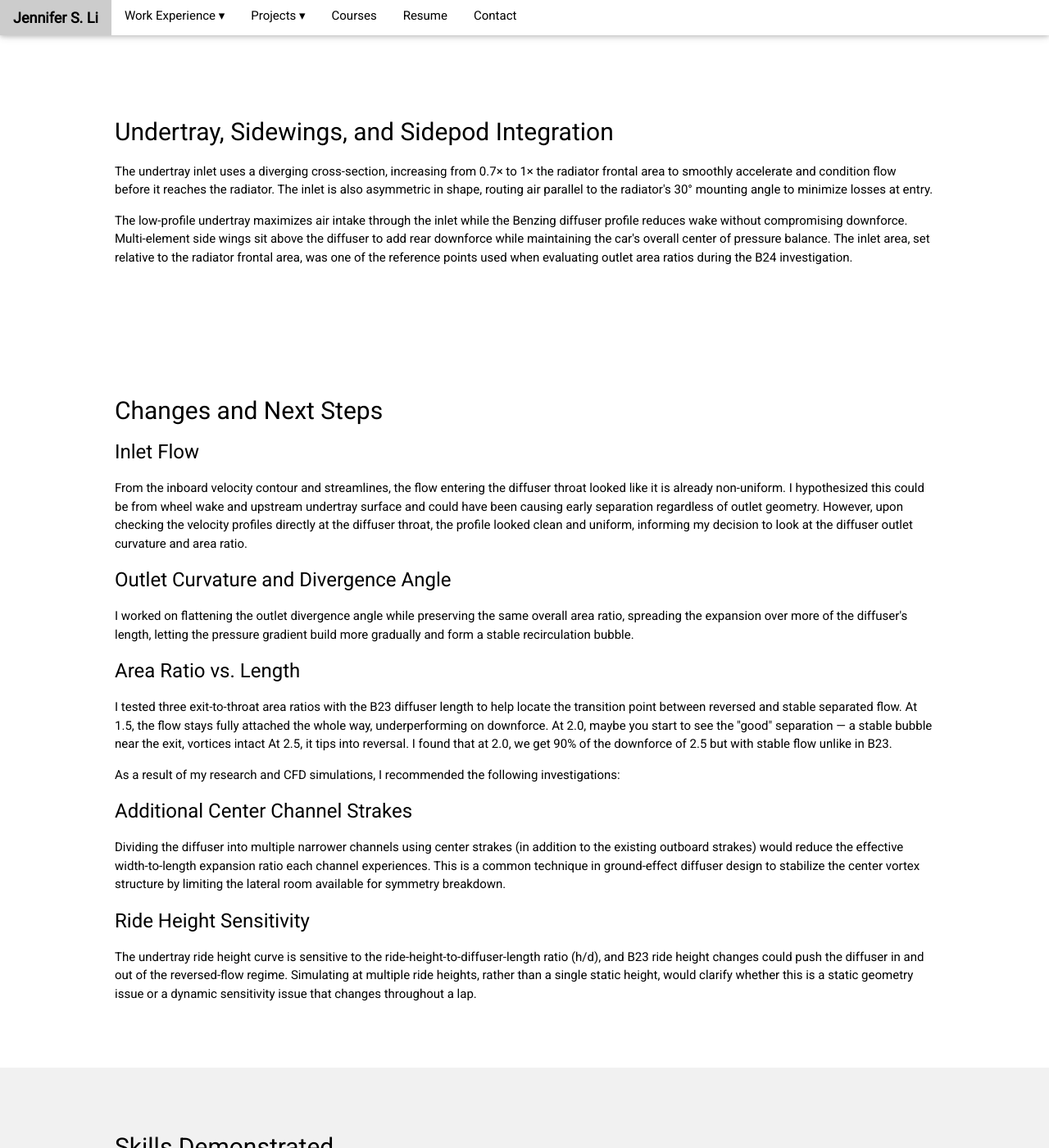
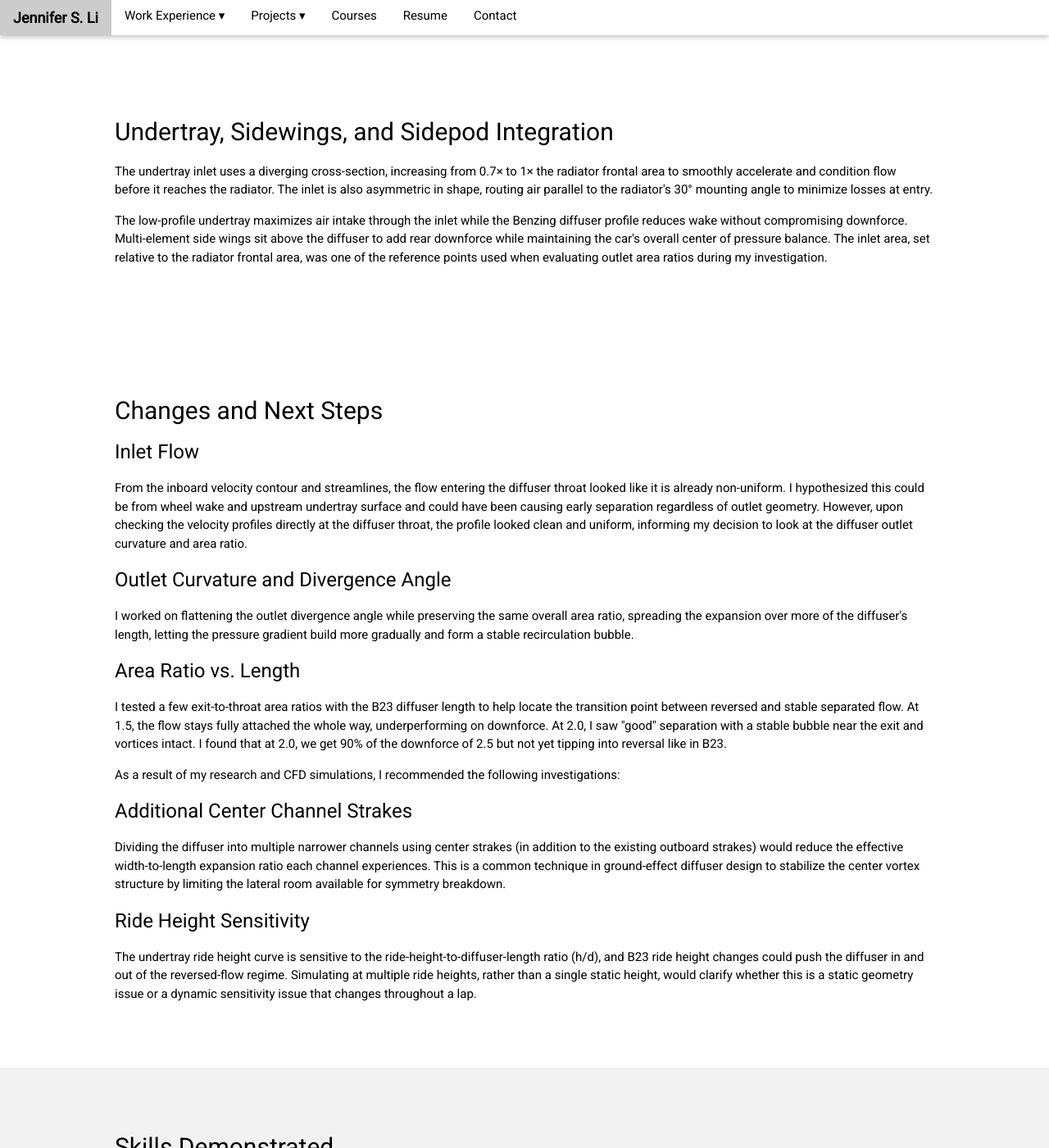
Before and after one commit to jsli905/jsli905.github.io, a Jekyll site: the page projects/bfr/diffuser.html, which Jekyll copies as it is, in a window 1280 px wide and 1400 px high, scrolled down 1149 px. Shown: the whole window at 82% size. Built offline with Jekyll 4.4.1, drawn with Linux system fonts in a browser that asks for light colours; comment, search, counter and statistics services are not loaded.

Commit message:
Update and rename undertray.html to diffuser.html

```diff
--- a/projects/bfr/undertray.html
+++ b/projects/bfr/diffuser.html
@@ -143,7 +143,7 @@
           <a href="steeringwheel.html" class="w3-bar-item w3-button">Steering Wheel</a>
           <a href="pedals.html" class="w3-bar-item w3-button">Pedals/Pedal Tray</a>
           <a href="headrest.html" class="w3-bar-item w3-button">Head Restraint</a>
-          <a href="undertray.html" class="w3-bar-item w3-button">Undertray</a>
+          <a href="diffuser.html" class="w3-bar-item w3-button">Diffuser</a>
         </div>
 
         <a href="../wheel.html" class="w3-bar-item w3-button">
@@ -269,7 +269,7 @@
       profile reduces wake without compromising downforce. Multi-element side wings sit above the
       diffuser to add rear downforce while maintaining the car's overall center of pressure
       balance. The inlet area, set relative to the radiator frontal area, was one of the
-      reference points used when evaluating outlet area ratios during the B24 investigation.
+      reference points used when evaluating outlet area ratios during my investigation.
     </p>
     <!-- <img src="images/undertray_sidepod_layout.png" alt="Undertray, sidewing, and sidepod integration" style="width:70%; max-width:900px"> -->
   </div>
@@ -295,11 +295,10 @@
     </p>
     <h3>Area Ratio vs. Length</h3>
     <p>
-      I tested three exit-to-throat area ratios with the B23 diffuser length to help locate the transition point between reversed and stable
+      I tested a few exit-to-throat area ratios with the B23 diffuser length to help locate the transition point between reversed and stable
       separated flow. At 1.5, the flow stays fully attached the whole way, underperforming on downforce.
-At 2.0, maybe you start to see the "good" separation — a stable bubble near the exit, vortices intact
-At 2.5, it tips into reversal.
-      I found that at 2.0, we get 90% of the downforce of 2.5 but with stable flow unlike in B23.
+      At 2.0, I saw "good" separation with a stable bubble near the exit and vortices intact. I found that at 2.0, we get 90% of the downforce of 2.5 but not yet
+      tipping into reversal like in B23.
     </p>
     <p>
      As a result of my research and CFD simulations, I recommended the following investigations:
```
